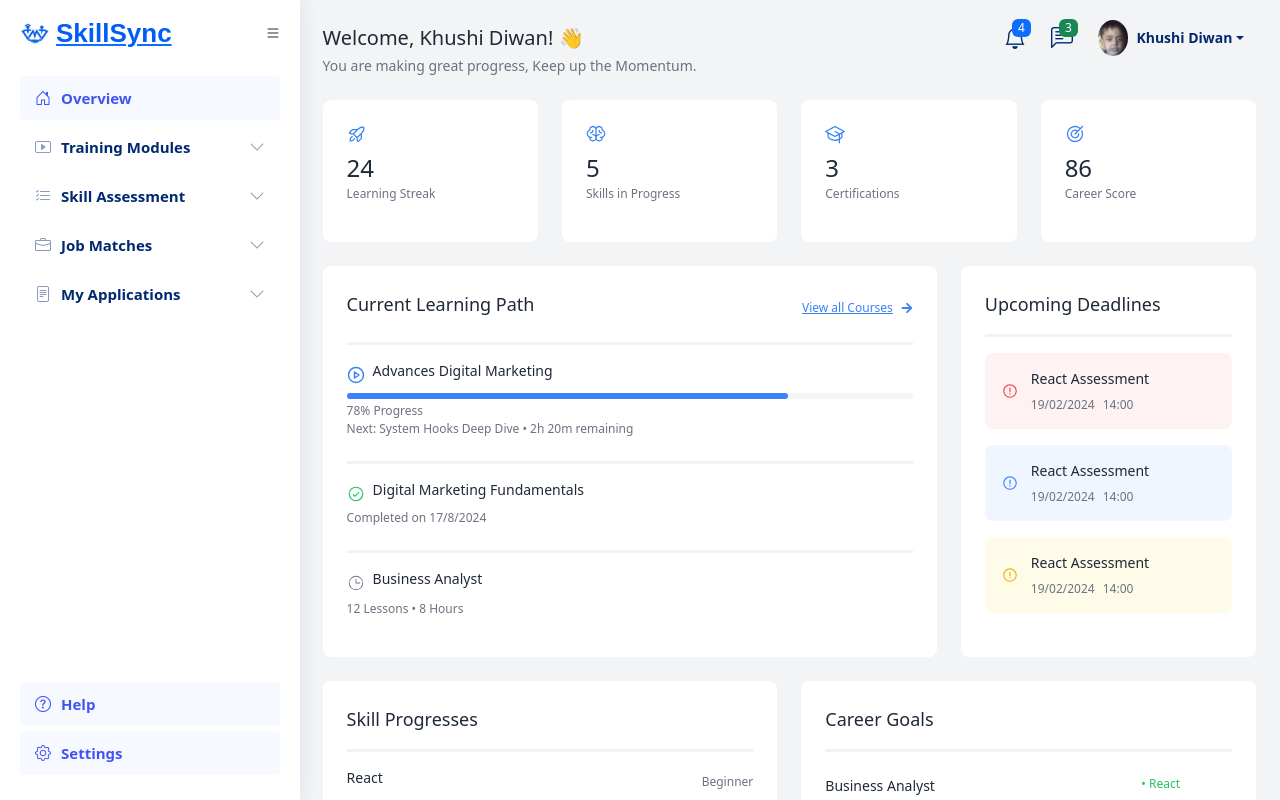
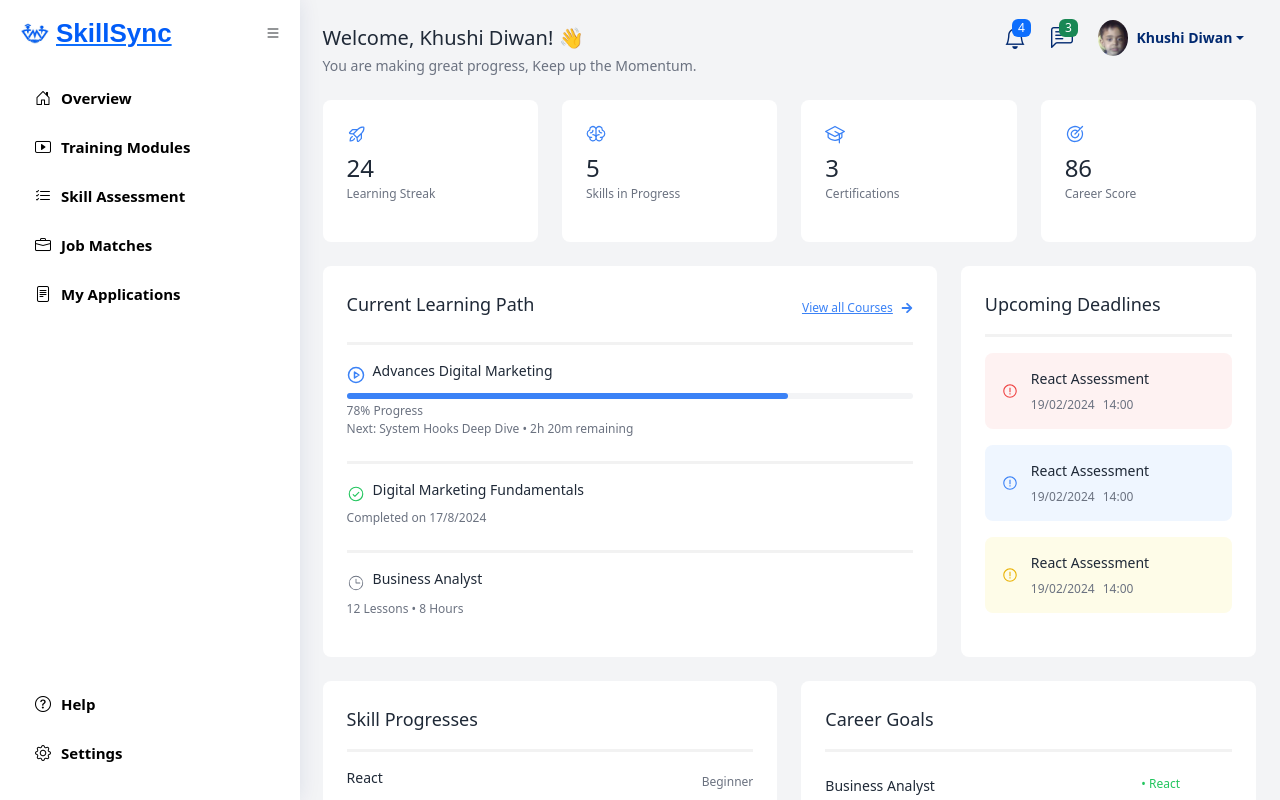
Before and after one commit to codebanditssss/admin-dashboard, a React (Create React App) app: page / in a window 1280 px wide. Shown: the top 800 px of the page. Built offline with nearby package versions, Linux system fonts and the light colour scheme.

Commit message:
final dashboard

```diff
--- a/src/components/SideBar.jsx
+++ b/src/components/SideBar.jsx
@@ -23,151 +23,29 @@ function SideBar() {
               <span>Overview</span>
             </a>
           </li>
-
-          {/* Documents */}
           <li className="nav-item">
-            <a
-              className="nav-link collapsed"
-              data-bs-target="#documents-nav"
-              data-bs-toggle="collapse"
-              href="#"
-            >
+            <a className="nav-link" href="/">
               <i className="bi bi-play-btn"></i>
               <span>Training Modules</span>
-              <i className="bi bi-chevron-down ms-auto"></i>
             </a>
-            <ul
-              id="documents-nav"
-              className="nav-content collapse"
-              data-bs-parent="#sidebar-nav"
-            >
-              <li>
-                <a href="#">
-                  <i className="bi bi-compass"></i>
-                  <span>Career Exploration</span>
-                </a>
-              </li>
-              <li>
-                <a href="#">
-                  <i className="bi bi-file-earmark-text"></i>
-                  <span>Cover Letter Building</span>
-                </a>
-              </li>
-              <li>
-                <a href="#">
-                  <i className="bi bi-lightbulb"></i>
-                  <span>Job Search Strategies</span>
-                </a>
-              </li>
-            </ul>
           </li>
-
-          {/* Forms */}
           <li className="nav-item">
-            <a
-              className="nav-link collapsed"
-              data-bs-target="#forms-nav"
-              data-bs-toggle="collapse"
-              href="#"
-            >
+            <a className="nav-link" href="/">
               <i className="bi bi-list-check"></i>
               <span>Skill Assessment</span>
-              <i className="bi bi-chevron-down ms-auto"></i>
             </a>
-            <ul
-              id="forms-nav"
-              className="nav-content collapse"
-              data-bs-parent="#sidebar-nav"
-            >
-              <li>
-                <a href="#">
-                  <i className="bi bi-file-earmark"></i>
-                  <span>Skill Assessment Form</span>
-                </a>
-              </li>
-              <li>
-                <a href="#">
-                  <i className="bi bi-file-earmark"></i>
-                  <span>Soft Skills Assessment Form</span>
-                </a>
-              </li>
-              <li>
-                <a href="#">
-                  <i className="bi bi-file-earmark"></i>
-                  <span>Job Readiness Assessment</span>
-                </a>
-              </li>
-            </ul>
           </li>
-
-          {/* Tables */}
           <li className="nav-item">
-            <a
-              className="nav-link collapsed"
-              data-bs-target="#tables-nav"
-              data-bs-toggle="collapse"
-              href="#"
-            >
+            <a className="nav-link" href="/">
               <i className="bi bi-briefcase"></i>
               <span>Job Matches</span>
-              <i className="bi bi-chevron-down ms-auto"></i>
             </a>
-            <ul
-              id="tables-nav"
-              className="nav-content collapse"
-              data-bs-parent="#sidebar-nav"
-            >
-              <li>
-                <a href="#">
-                  <i className="bi bi-check2-circle"></i>
-                  <span>Skill Match</span>
-                </a>
-              </li>
-              <li>
-                <a href="#">
-                  <i className="bi bi-sliders"></i>
-                  <span>Preference Match</span>
-                </a>
-              </li>
-              <li>
-                <a href="#">
-                  <i className="bi bi-person-check"></i>
-                  <span>Experience & Education Match</span>
-                </a>
-              </li>
-            </ul>
           </li>
-
-          {/* Charts */}
           <li className="nav-item">
-            <a
-              className="nav-link collapsed"
-              data-bs-target="#charts-nav"
-              data-bs-toggle="collapse"
-              href="#"
-            >
+            <a className="nav-link" href="/">
               <i className="bi bi-file-text"></i>
               <span>My Applications</span>
-              <i className="bi bi-chevron-down ms-auto"></i>
             </a>
-            <ul
-              id="charts-nav"
-              className="nav-content collapse"
-              data-bs-parent="#sidebar-nav"
-            >
-              <li>
-                <a href="#">
-                  <i className="bi bi-clipboard-check"></i>
-                  <span>Application Tracker</span>
-                </a>
-              </li>
-              <li>
-                <a href="#">
-                  <i className="bi bi-clock-history"></i>
-                  <span>Application History</span>
-                </a>
-              </li>
-            </ul>
           </li>
         </div>
 
--- a/src/components/main.jsx
+++ b/src/components/main.jsx
@@ -211,7 +211,7 @@ const Dashboard = () => {
                   <h3 className="text-sm font-medium">Digital Marketer</h3>
                   <div className="flex flex-col space-x-0">
                     <p className="text-gray-500 text-xs">KPMG</p>
-                    <div className="bg-blue-100 text-blue-800 text-xs px-2 py-1 rounded-md ">72% Ready</div>
+                    <div className="bg-blue-100 text-blue-800 text-xs px-1 py-0.5 rounded-md ">72% Ready</div>
                   </div>
                 </div>
                 <div className="flex flex-col text-xs">
--- a/src/components/sideBar.css
+++ b/src/components/sideBar.css
@@ -92,9 +92,9 @@
   align-items: center;
   font-size: 15px;
   font-weight: 600;
-  color: #4154f1;
+  color: #000000;
   transition: 0.3s;
-  background: #f6f9ff;
+  background: #ffffff;
   padding: 10px 15px;
   border-radius: 4px;
 }
@@ -102,7 +102,7 @@
 .sidebar-nav .nav-link i {
   font-size: 16px;
   margin-right: 10px;
-  color: #4154f1;
+  color: #000000;
 }
 
 .sidebar-nav .nav-link.collapsed {
```
